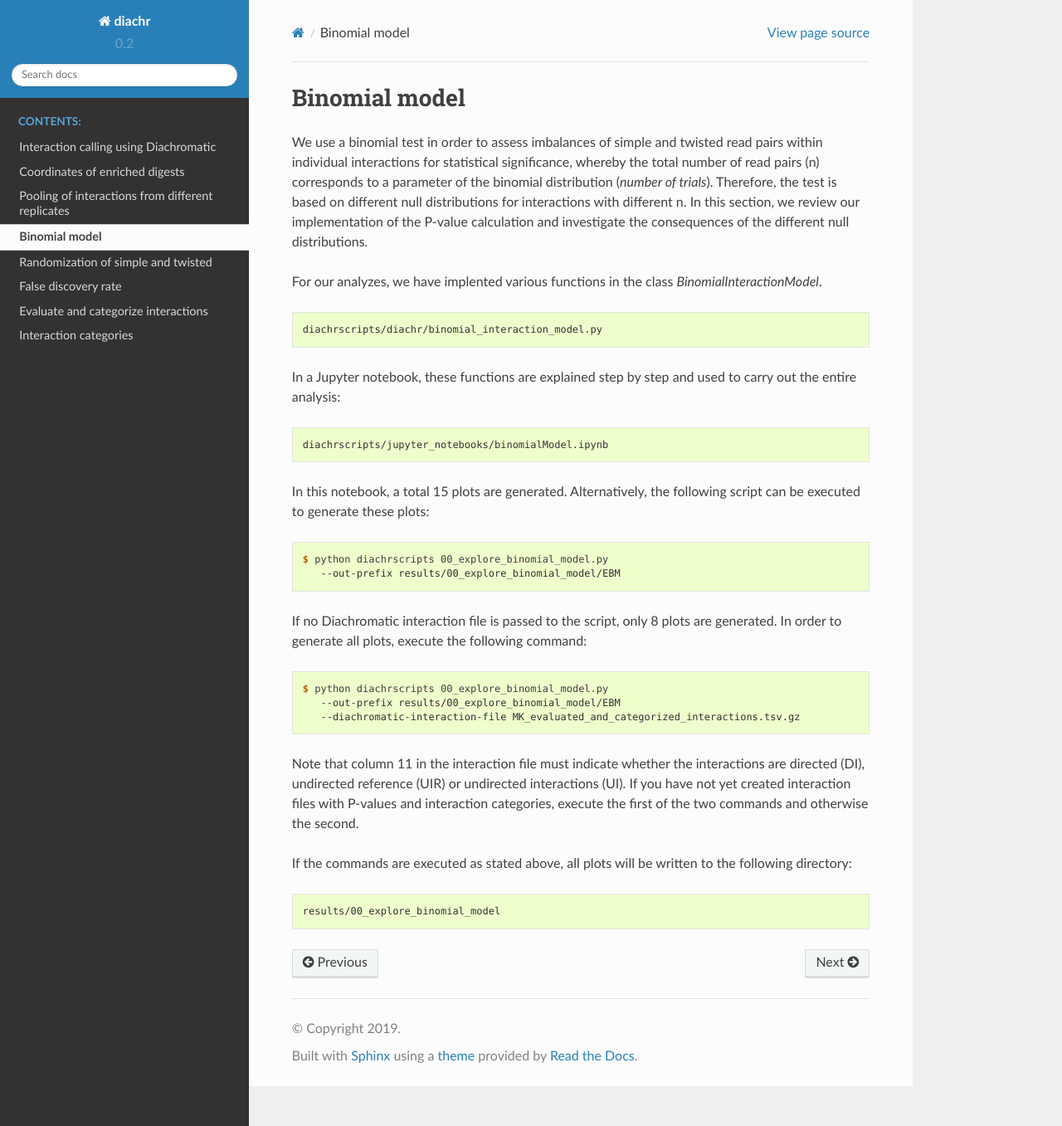
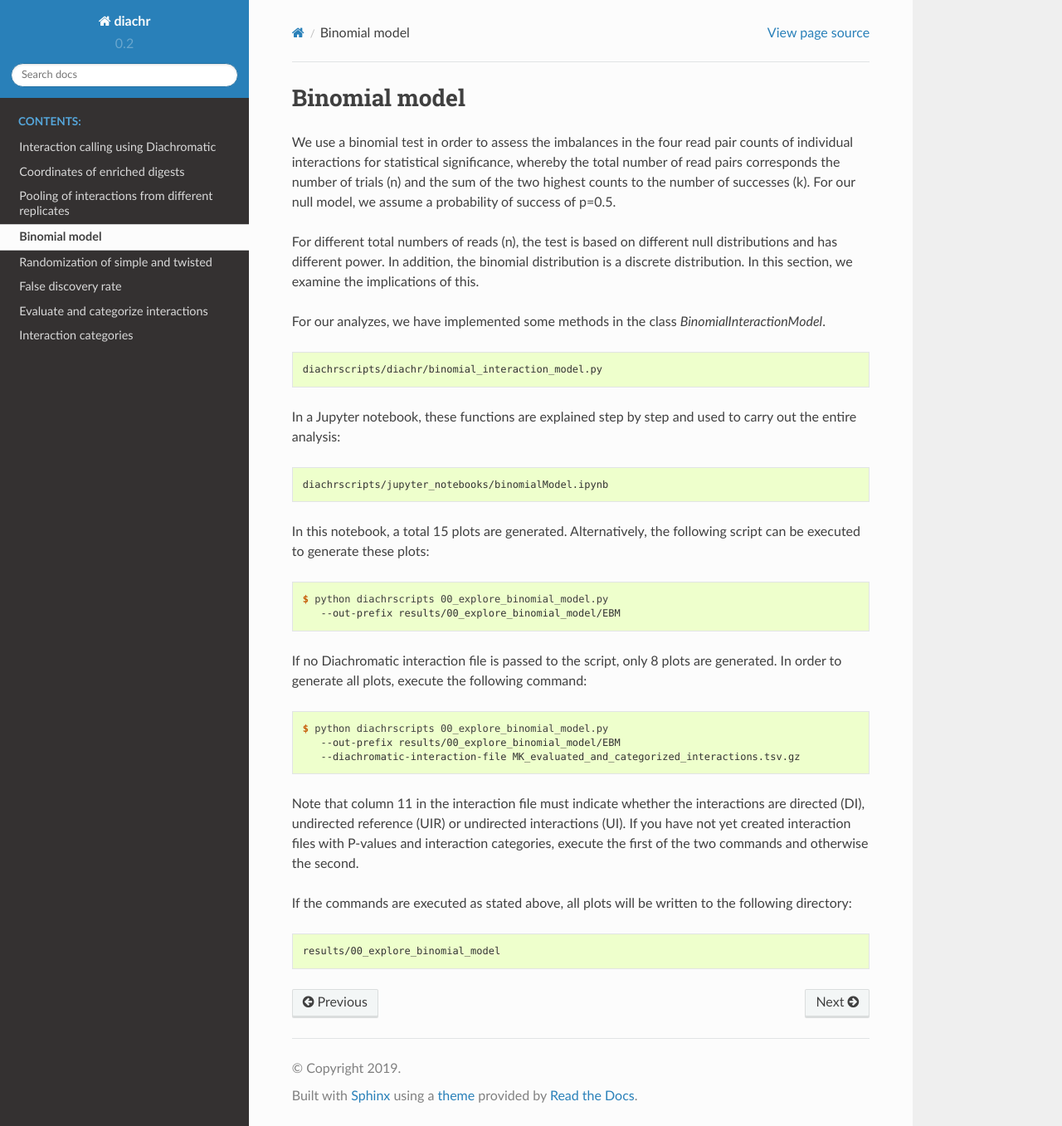
Before and after one commit to hansenp/diachrscripts, a Sphinx documentation site: the page built from docs/binomial_model.rst, in a window 1280 px wide and 1357 px high. Shown: the whole window at 83% size. Built offline with Sphinx 7.4.7 and the Read the Docs theme 2.0.0, drawn with Linux system fonts in a browser that asks for light colours.

```diff
--- a/docs/binomial_model.rst
+++ b/docs/binomial_model.rst
@@ -4,16 +4,18 @@
 Binomial model
 ##############
 
-We use a binomial test in order to assess imbalances of simple and twisted
-read pairs within individual interactions for statistical significance,
-whereby the total number of read pairs (n) corresponds to a parameter
-of the binomial distribution (*number of trials*).
-Therefore, the test is based on different null distributions for interactions with
-different n.
-In this section, we review our implementation of the P-value calculation
-and investigate the consequences of the different null distributions.
+We use a binomial test in order to assess the imbalances
+in the four read pair counts of individual interactions for statistical significance,
+whereby the total number of read pairs corresponds the number of trials (n) and
+the sum of the two highest counts to the number of successes (k).
+For our null model, we assume a probability of success of p=0.5.
 
-For our analyzes, we have implented various functions in the class `BinomialInteractionModel`.
+For different total numbers of reads (n), the test is based on different null
+distributions and has different power.
+In addition, the binomial distribution is a discrete distribution.
+In this section, we examine the implications of this.
+
+For our analyzes, we have implemented some methods in the class `BinomialInteractionModel`.
 
 .. code-block:: console
 
```
